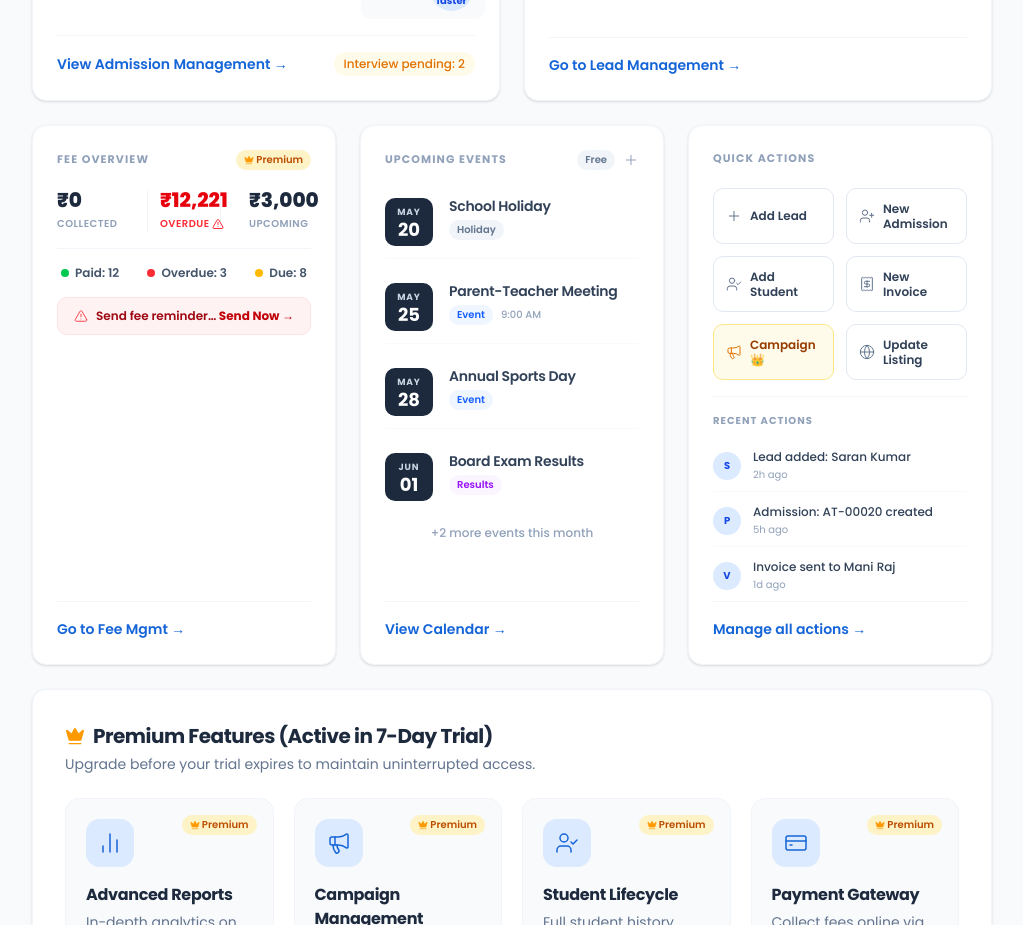
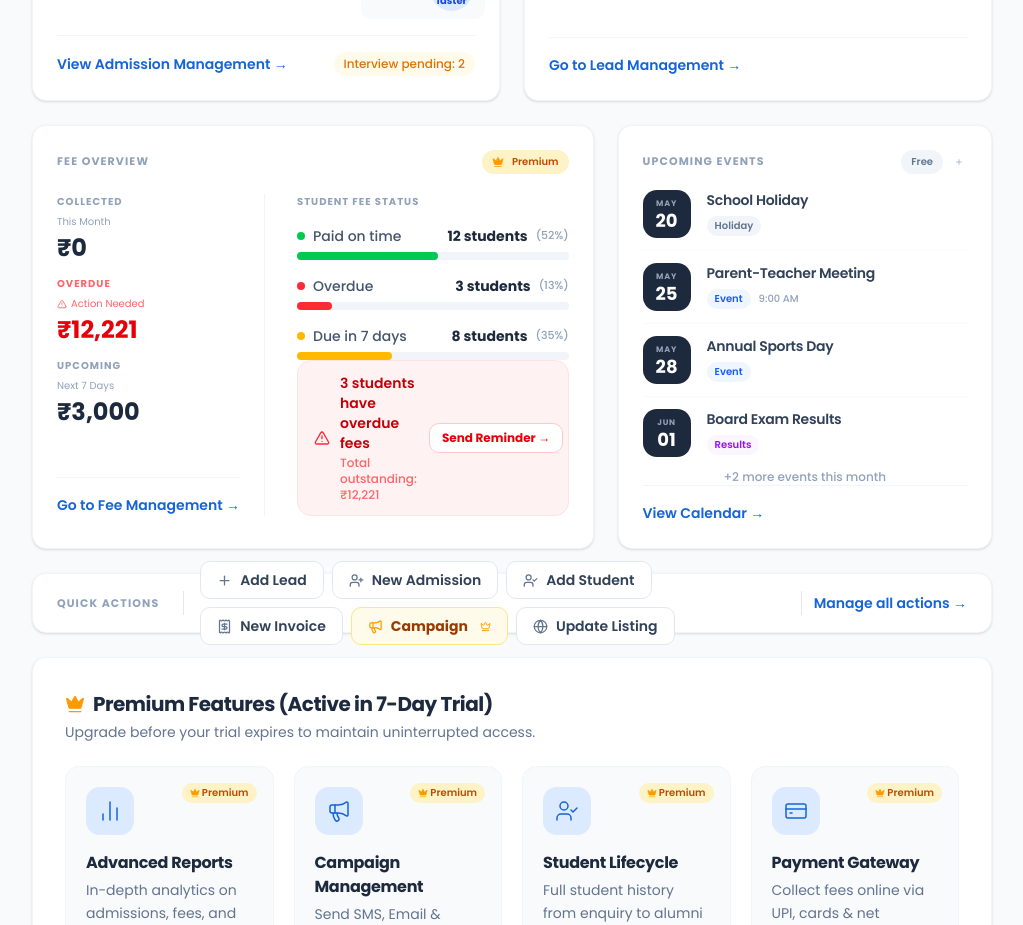
Before and after one commit to techparrotinc/VidhyaanCRM, a Next.js app: page /dashboard in a window 1280 px wide. Shown: the part 960-1885 px from the top of the page, without its empty margins (256-1279 px from the left). Built offline with nearby package versions, Linux system fonts and the light colour scheme; a web font is replaced by a local one.

Commit message:
Reorganize middle row layout: 2-column + full-width slim Quick Actions bar

```diff
--- a/src/app/dashboard/page.tsx
+++ b/src/app/dashboard/page.tsx
@@ -772,117 +772,180 @@ export default function DashboardPage() {
             </div>
           </section>
 
-          {/* THREE COLUMN ROW */}
-          <section className="grid grid-cols-1 md:grid-cols-3 gap-6 items-stretch">
+          {/* SECTION A — 2-COLUMN ROW */}
+          <section className="grid grid-cols-1 lg:grid-cols-[3fr_2fr] gap-6 items-stretch">
             {/* Column 1: Fee Overview */}
             <div className="bg-white rounded-xl border border-slate-100 shadow-sm p-6 flex flex-col hover:shadow-md transition-shadow duration-300">
               <div>
-                <div className="flex justify-between items-center">
+                <div className="flex items-center justify-between mb-5">
                   <h3 className="text-[11px] font-bold uppercase tracking-widest text-slate-400">
                     FEE OVERVIEW
                   </h3>
-                  <div className="bg-amber-100 text-amber-700 text-[10px] font-semibold px-2 py-0.5 rounded-full flex items-center gap-0.5 shrink-0">
-                    <Crown className="w-2.5 h-2.5 fill-amber-500 text-amber-500" strokeWidth={1.5} />
+                  <div className="bg-amber-100 text-amber-700 text-[10px] font-semibold px-2.5 py-1 rounded-full flex items-center gap-1 shrink-0">
+                    <Crown size={12} className="text-amber-500 fill-amber-500 mr-1" strokeWidth={1.5} />
                     <span>Premium</span>
                   </div>
                 </div>
 
-                <div className="grid grid-cols-3 gap-4 mt-5">
+                <div className="flex gap-6 flex-1">
+                  {/* LEFT HALF (money stats) */}
+                  <div className="flex flex-col justify-between min-w-[160px]">
+                    <div className="space-y-4">
+                      {/* Stat 1 — COLLECTED */}
                       <div className="flex flex-col">
-                    <span className="text-xl font-extrabold text-slate-800 leading-none" style={{ fontFamily: "'Poppins', sans-serif" }}>
+                        <span className="text-[10px] font-bold uppercase tracking-widest text-slate-400 mb-1">COLLECTED</span>
+                        <span className="text-[10px] text-slate-400 mb-1.5">This Month</span>
+                        <span className="text-2xl font-bold text-slate-800 leading-none" style={{ fontFamily: "'Poppins', sans-serif" }}>
                           ₹{feeData.collected.toLocaleString('en-IN')}
-                    </span>
-                    <span className="text-[10px] font-semibold text-slate-400 uppercase tracking-wider mt-1.5">
-                      Collected
                         </span>
                       </div>
 
-                  <div className="flex flex-col border-x border-slate-100 px-3">
-                    <span className="text-xl font-extrabold text-red-600 leading-none" style={{ fontFamily: "'Poppins', sans-serif" }}>
+                      {/* Stat 2 — OVERDUE */}
+                      <div className="flex flex-col">
+                        <span className="text-[10px] font-bold uppercase tracking-widest text-red-400 mb-1">OVERDUE</span>
+                        <div className="flex items-center gap-1 mb-1.5">
+                          <TriangleAlert size={10} className="text-red-400" />
+                          <span className="text-[10px] text-red-400">Action Needed</span>
+                        </div>
+                        <span className="text-2xl font-bold text-red-600 leading-none" style={{ fontFamily: "'Poppins', sans-serif" }}>
                           ₹{feeData.overdue.toLocaleString('en-IN')}
-                    </span>
-                    <span className="text-[10px] font-semibold text-red-500 uppercase tracking-wider mt-1.5 flex items-center gap-0.5">
-                      Overdue <TriangleAlert className="w-3 h-3 text-red-500 shrink-0" strokeWidth={2} />
                         </span>
                       </div>
 
-                  <div className="flex flex-col pl-3">
-                    <span className="text-xl font-extrabold text-slate-800 leading-none" style={{ fontFamily: "'Poppins', sans-serif" }}>
+                      {/* Stat 3 — UPCOMING */}
+                      <div className="flex flex-col">
+                        <span className="text-[10px] font-bold uppercase tracking-widest text-slate-400 mb-1">UPCOMING</span>
+                        <span className="text-[10px] text-slate-400 mb-1.5">Next 7 Days</span>
+                        <span className="text-2xl font-bold text-slate-800 leading-none" style={{ fontFamily: "'Poppins', sans-serif" }}>
                           ₹{feeData.upcoming.toLocaleString('en-IN')}
-                    </span>
-                    <span className="text-[10px] font-semibold text-slate-400 uppercase tracking-wider mt-1.5">
-                      Upcoming
                         </span>
                       </div>
                     </div>
 
-                {/* Horizontal Divider */}
-                <div className="border-t border-slate-100 my-4" />
-
-                {/* dot-legend row */}
-                <div className="flex items-center justify-between px-1 text-xs font-semibold text-slate-600">
-                  <div className="flex items-center gap-1.5">
-                    <span className="w-2 h-2 rounded-full bg-green-500 shrink-0" />
-                    <span>Paid: {feeData.students.paidOnTime}</span>
-                  </div>
-                  <div className="flex items-center gap-1.5">
-                    <span className="w-2 h-2 rounded-full bg-red-500 shrink-0" />
-                    <span>Overdue: {feeData.students.overdue}</span>
-                  </div>
-                  <div className="flex items-center gap-1.5">
-                    <span className="w-2 h-2 rounded-full bg-amber-400 shrink-0" />
-                    <span>Due: {feeData.students.upcomingDues}</span>
+                    <div className="mt-auto pt-4 border-t border-slate-100">
+                      <span className="text-sm font-semibold text-[#1565D8] hover:underline cursor-pointer">
+                        Go to Fee Management →
+                      </span>
                     </div>
                   </div>
 
-                {/* nudge section */}
+                  {/* VERTICAL DIVIDER */}
+                  <div className="w-px bg-slate-100 flex-shrink-0 self-stretch" />
+
+                  {/* RIGHT HALF (student status) */}
+                  <div className="flex-1 flex flex-col justify-between pl-2">
+                    <div>
+                      <h4 className="text-[10px] font-bold uppercase tracking-widest text-slate-400 mb-4">
+                        STUDENT FEE STATUS
+                      </h4>
+
+                      <div className="space-y-4">
+                        {/* ROW 1 — Paid on time */}
+                        <div className="flex flex-col gap-1.5">
+                          <div className="flex items-center justify-between">
+                            <div className="flex items-center gap-2">
+                              <span className="w-2 h-2 rounded-full flex-shrink-0 bg-green-500" />
+                              <span className="text-sm font-medium text-slate-600">Paid on time</span>
+                            </div>
+                            <div className="flex items-center gap-2">
+                              <span className="text-sm font-bold text-slate-800">{feeData.students.paidOnTime} students</span>
+                              <span className="text-[11px] text-slate-400 font-medium">(52%)</span>
+                            </div>
+                          </div>
+                          <div className="w-full bg-slate-100 rounded-full h-2">
+                            <div className="bg-green-500 rounded-full h-2 transition-all duration-500" style={{ width: '52%', minWidth: '4px' }} />
+                          </div>
+                        </div>
+
+                        {/* ROW 2 — Overdue */}
+                        <div className="flex flex-col gap-1.5">
+                          <div className="flex items-center justify-between">
+                            <div className="flex items-center gap-2">
+                              <span className="w-2 h-2 rounded-full flex-shrink-0 bg-red-500" />
+                              <span className="text-sm font-medium text-slate-600">Overdue</span>
+                            </div>
+                            <div className="flex items-center gap-2">
+                              <span className="text-sm font-bold text-slate-800">{feeData.students.overdue} students</span>
+                              <span className="text-[11px] text-slate-400 font-medium">(13%)</span>
+                            </div>
+                          </div>
+                          <div className="w-full bg-slate-100 rounded-full h-2">
+                            <div className="bg-red-500 rounded-full h-2 transition-all duration-500" style={{ width: '13%', minWidth: '4px' }} />
+                          </div>
+                        </div>
+
+                        {/* ROW 3 — Due in 7 days */}
+                        <div className="flex flex-col gap-1.5">
+                          <div className="flex items-center justify-between">
+                            <div className="flex items-center gap-2">
+                              <span className="w-2 h-2 rounded-full flex-shrink-0 bg-amber-400" />
+                              <span className="text-sm font-medium text-slate-600">Due in 7 days</span>
+                            </div>
+                            <div className="flex items-center gap-2">
+                              <span className="text-sm font-bold text-slate-800">{feeData.students.upcomingDues} students</span>
+                              <span className="text-[11px] text-slate-400 font-medium">(35%)</span>
+                            </div>
+                          </div>
+                          <div className="w-full bg-slate-100 rounded-full h-2">
+                            <div className="bg-amber-400 rounded-full h-2 transition-all duration-500" style={{ width: '35%', minWidth: '4px' }} />
+                          </div>
+                        </div>
+                      </div>
+                    </div>
+
+                    {/* NUDGE CARD */}
                     {feeData.students.overdue > 0 && (
-                  <div className="mt-4 bg-red-50 border border-red-100 rounded-lg px-4 py-2.5 flex justify-between items-center text-xs">
-                    <div className="flex items-center text-red-800 font-semibold min-w-0">
-                      <TriangleAlert className="w-3.5 h-3.5 text-red-500 shrink-0 mr-2" strokeWidth={1.5} />
-                      <span className="truncate">Send fee reminders to {feeData.students.overdue} students</span>
+                      <div className="mt-auto bg-red-50 border border-red-100 rounded-xl px-4 py-3 flex items-center justify-between gap-3">
+                        <div className="flex items-center gap-2.5">
+                          <TriangleAlert size={16} className="text-red-500 flex-shrink-0" />
+                          <div>
+                            <p className="text-sm font-semibold text-red-700">
+                              {feeData.students.overdue} students have overdue fees
+                            </p>
+                            <p className="text-xs text-red-400 font-medium mt-0.5">
+                              Total outstanding: ₹{feeData.overdue.toLocaleString('en-IN')}
+                            </p>
                           </div>
-                    <span className="font-bold text-red-700 cursor-pointer shrink-0 hover:underline">
-                      Send Now →
-                    </span>
+                        </div>
+                        <button className="text-xs font-bold text-red-600 bg-white border border-red-200 px-3 py-1.5 rounded-lg hover:bg-red-50 transition cursor-pointer flex-shrink-0">
+                          Send Reminder →
+                        </button>
                       </div>
                     )}
                   </div>
-
-              <div className="mt-auto pt-4 border-t border-slate-100">
-                <span className="text-sm font-semibold text-[#1565D8] cursor-pointer hover:underline">
-                  Go to Fee Mgmt →
-                </span>
+                </div>
               </div>
             </div>
 
             {/* Column 2: Upcoming Events */}
             <div className="bg-white rounded-xl border border-slate-100 shadow-sm p-6 flex flex-col hover:shadow-md transition-shadow duration-300">
               <div>
-                <div className="flex justify-between items-center">
+                <div className="flex items-center justify-between mb-4">
                   <h3 className="text-[11px] font-bold uppercase tracking-widest text-slate-400">
                     UPCOMING EVENTS
                   </h3>
                   <div className="flex items-center gap-2">
-                    <span className="bg-slate-100 text-slate-500 text-[10px] font-semibold px-2 py-0.5 rounded-full">
+                    <span className="bg-slate-100 text-slate-500 text-[10px] font-semibold px-2.5 py-1 rounded-full">
                       Free
                     </span>
-                    <Plus className="w-4 h-4 text-slate-400 cursor-pointer hover:text-[#1565D8] transition" strokeWidth={1.5} />
+                    <Plus
+                      size={16}
+                      className="text-slate-400 hover:text-[#1565D8] cursor-pointer p-1 rounded-md hover:bg-slate-50"
+                    />
                   </div>
                 </div>
 
-                <div className="mt-4 space-y-3">
+                <div className="flex-1 space-y-0 divide-y divide-slate-50">
                   {[
                     { date: "MAY 20", title: "School Holiday", type: "Holiday", color: "bg-slate-100 text-slate-500", icon: CalendarOff },
                     { date: "MAY 25", title: "Parent-Teacher Meeting", type: "Event", time: "9:00 AM", color: "bg-blue-50 text-blue-600", icon: Calendar },
                     { date: "MAY 28", title: "Annual Sports Day", type: "Event", color: "bg-blue-50 text-blue-600", icon: Calendar },
-                    { date: "JUN 01", title: "Board Exam Results", type: "Results", color: "bg-purple-50 text-purple-600", icon: Calendar },
-                    { date: "JUN 05", title: "World Environment Day", type: "Holiday", color: "bg-green-50 text-green-600", icon: CalendarOff }
-                  ].slice(0, 4).map((ev, idx) => {
+                    { date: "JUN 01", title: "Board Exam Results", type: "Results", color: "bg-purple-50 text-purple-600", icon: Calendar }
+                  ].map((ev, idx) => {
                     return (
-                      <div key={idx} className="flex items-start gap-4 py-3 border-b border-slate-50 last:border-0">
-                        <div className="bg-slate-800 text-white rounded-lg w-12 h-12 flex flex-col items-center justify-center flex-shrink-0">
-                          <span className="text-[9px] font-bold uppercase tracking-widest text-slate-300">
+                      <div key={idx} className="flex items-center gap-4 py-3 first:pt-0 last:pb-0">
+                        <div className="bg-slate-800 rounded-xl w-12 h-12 flex flex-col items-center justify-center flex-shrink-0">
+                          <span className="text-[8px] font-bold uppercase tracking-widest text-slate-400">
                             {ev.date.split(" ")[0]}
                           </span>
                           <span className="text-lg font-bold text-white leading-none mt-0.5">
@@ -893,7 +956,7 @@ export default function DashboardPage() {
                           <h4 className="text-sm font-semibold text-slate-700 truncate leading-tight">
                             {ev.title}
                           </h4>
-                          <div className="flex items-center gap-2 mt-1">
+                          <div className="flex items-center gap-2 mt-1.5">
                             <span className={`inline-block text-[10px] font-semibold px-2 py-0.5 rounded-full ${ev.color}`}>
                               {ev.type}
                             </span>
@@ -915,29 +978,33 @@ export default function DashboardPage() {
               </div>
 
               <div className="mt-auto pt-4 border-t border-slate-100">
-                <span className="text-sm font-semibold text-[#1565D8] cursor-pointer hover:underline">
+                <span className="text-sm font-semibold text-[#1565D8] hover:underline cursor-pointer">
                   View Calendar →
                 </span>
               </div>
             </div>
+          </section>
 
-            {/* Column 3: Quick Actions */}
-            <div className="bg-white rounded-xl border border-slate-100 shadow-sm p-6 flex flex-col hover:shadow-md transition-shadow duration-300">
-              <div>
-                <h3 className="text-[11px] font-bold uppercase tracking-widest text-slate-400 mb-5">
+          {/* SECTION B — QUICK ACTIONS SLIM BAR */}
+          <div className="bg-white rounded-xl border border-slate-100 shadow-sm px-6 py-4 mt-6 flex flex-col justify-center lg:h-[60px] lg:py-0">
+            <div className="flex flex-wrap lg:flex-nowrap items-center justify-between gap-4">
+              <div className="flex items-center gap-4 flex-1 min-w-0">
+                <h3 className="text-[11px] font-bold uppercase tracking-widest text-slate-400 flex-shrink-0 mr-2">
                   QUICK ACTIONS
                 </h3>
 
-                <div className="grid grid-cols-2 gap-3">
-                  {/* Action 1 */}
-                  <button className="flex items-center gap-2 px-3 py-3 rounded-lg border border-slate-200 text-xs font-semibold text-slate-700 hover:bg-slate-50 hover:border-slate-300 transition cursor-pointer w-full text-left whitespace-normal leading-tight">
-                    <Plus className="w-4 h-4 text-slate-500 shrink-0" strokeWidth={1.5} />
+                <div className="w-px h-6 bg-slate-200 flex-shrink-0 hidden lg:block" />
+
+                <div className="flex items-center gap-2 flex-wrap flex-1">
+                  {/* Button 1 */}
+                  <button className="flex items-center gap-2 px-4 py-2 rounded-lg border border-slate-200 bg-white text-sm font-semibold text-slate-700 hover:bg-slate-50 hover:border-slate-300 transition-all duration-200 cursor-pointer whitespace-nowrap">
+                    <Plus size={15} className="text-slate-500" />
                     <span>Add Lead</span>
                   </button>
 
-                  {/* Action 2 */}
-                  <button className="flex items-center gap-2 px-3 py-3 rounded-lg border border-slate-200 text-xs font-semibold text-slate-700 hover:bg-slate-50 hover:border-slate-300 transition cursor-pointer w-full text-left whitespace-normal leading-tight">
-                    <UserPlus className="w-4 h-4 text-slate-500 shrink-0" strokeWidth={1.5} />
+                  {/* Button 2 */}
+                  <button className="flex items-center gap-2 px-4 py-2 rounded-lg border border-slate-200 bg-white text-sm font-semibold text-slate-700 hover:bg-slate-50 hover:border-slate-300 transition-all duration-200 cursor-pointer whitespace-nowrap">
+                    <UserPlus size={15} className="text-slate-500" />
                     <span>
                       {institutionConfig.type === 'school' && "New Admission"}
                       {institutionConfig.type === 'institute' && "New Enrolment"}
@@ -945,65 +1012,43 @@ export default function DashboardPage() {
                     </span>
                   </button>
 
-                  {/* Action 3 (Hide for learning center) */}
+                  {/* Button 3 (Hide for learning center) */}
                   {institutionConfig.type !== 'learning_center' && (
-                    <button className="flex items-center gap-2 px-3 py-3 rounded-lg border border-slate-200 text-xs font-semibold text-slate-700 hover:bg-slate-50 hover:border-slate-300 transition cursor-pointer w-full text-left whitespace-normal leading-tight">
-                      <UserCheck className="w-4 h-4 text-slate-500 shrink-0" strokeWidth={1.5} />
+                    <button className="flex items-center gap-2 px-4 py-2 rounded-lg border border-slate-200 bg-white text-sm font-semibold text-slate-700 hover:bg-slate-50 hover:border-slate-300 transition-all duration-200 cursor-pointer whitespace-nowrap">
+                      <UserCheck size={15} className="text-slate-500" />
                       <span>Add Student</span>
                     </button>
                   )}
 
-                  {/* Action 4 */}
-                  <button className="flex items-center gap-2 px-3 py-3 rounded-lg border border-slate-200 text-xs font-semibold text-slate-700 hover:bg-slate-50 hover:border-slate-300 transition cursor-pointer w-full text-left whitespace-normal leading-tight">
-                    <Receipt className="w-4 h-4 text-slate-500 shrink-0" strokeWidth={1.5} />
+                  {/* Button 4 */}
+                  <button className="flex items-center gap-2 px-4 py-2 rounded-lg border border-slate-200 bg-white text-sm font-semibold text-slate-700 hover:bg-slate-50 hover:border-slate-300 transition-all duration-200 cursor-pointer whitespace-nowrap">
+                    <Receipt size={15} className="text-slate-500" />
                     <span>New Invoice</span>
                   </button>
 
-                  {/* Action 5: Premium Campaign */}
-                  <button className="flex items-center gap-2 px-3 py-3 rounded-lg bg-amber-50 border border-amber-200 text-xs font-semibold text-amber-800 hover:bg-amber-100 hover:border-amber-300 transition cursor-pointer w-full text-left whitespace-normal leading-tight">
-                    <Megaphone className="w-4 h-4 text-amber-600 shrink-0" strokeWidth={1.5} />
-                    <span>Campaign 👑</span>
+                  {/* Button 5: Premium Campaign */}
+                  <button className="flex items-center gap-2 px-4 py-2 rounded-lg border border-amber-200 bg-amber-50 text-sm font-bold text-amber-800 hover:bg-amber-100 transition-all duration-200 cursor-pointer whitespace-nowrap">
+                    <Megaphone size={15} className="text-amber-500" />
+                    <span>Campaign</span>
+                    <Crown size={11} className="text-amber-500 ml-1" />
                   </button>
 
-                  {/* Action 6 */}
-                  <button className="flex items-center gap-2 px-3 py-3 rounded-lg border border-slate-200 text-xs font-semibold text-slate-700 hover:bg-slate-50 hover:border-slate-300 transition cursor-pointer w-full text-left whitespace-normal leading-tight">
-                    <Globe className="w-4 h-4 text-slate-500 shrink-0" strokeWidth={1.5} />
+                  {/* Button 6 */}
+                  <button className="flex items-center gap-2 px-4 py-2 rounded-lg border border-slate-200 bg-white text-sm font-semibold text-slate-700 hover:bg-slate-50 hover:border-slate-300 transition-all duration-200 cursor-pointer whitespace-nowrap">
+                    <Globe size={15} className="text-slate-500" />
                     <span>Update Listing</span>
                   </button>
                 </div>
-
-                {/* RECENT ACTIONS SECTION */}
-                <div className="mt-4 pt-4 border-t border-slate-100">
-                  <h4 className="text-[10px] font-bold uppercase tracking-widest text-slate-400 mb-3">
-                    RECENT ACTIONS
-                  </h4>
-                  <div className="space-y-1">
-                    {[
-                      { initial: "S", desc: "Lead added: Saran Kumar", time: "2h ago" },
-                      { initial: "P", desc: "Admission: AT-00020 created", time: "5h ago" },
-                      { initial: "V", desc: "Invoice sent to Mani Raj", time: "1d ago" }
-                    ].map((act, idx) => (
-                      <div key={idx} className="flex items-center gap-3 py-2 border-b border-slate-50 last:border-0">
-                        <div className="w-7 h-7 rounded-full bg-blue-100 text-blue-700 text-[10px] font-bold flex items-center justify-center shrink-0">
-                          {act.initial}
-                        </div>
-                        <div className="flex-1 min-w-0">
-                          <p className="text-xs font-medium text-slate-700 truncate">{act.desc}</p>
-                          <p className="text-[10px] text-slate-400 mt-0.5">{act.time}</p>
-                        </div>
-                      </div>
-                    ))}
-                  </div>
-                </div>
               </div>
 
-              <div className="mt-auto pt-4 border-t border-slate-100">
-                <span className="text-sm font-semibold text-[#1565D8] cursor-pointer hover:underline">
+              <div className="flex items-center gap-3 flex-shrink-0">
+                <div className="w-px h-6 bg-slate-200 hidden lg:block" />
+                <span className="text-sm font-semibold text-[#1565D8] hover:underline cursor-pointer whitespace-nowrap">
                   Manage all actions →
                 </span>
               </div>
             </div>
-          </section>
+          </div>
 
           {/* PREMIUM FEATURES SECTION */}
           <section className="bg-white rounded-xl border border-slate-100 shadow-sm p-8 space-y-6">
```
Lines whose indentation alone changed are shown as unchanged.
